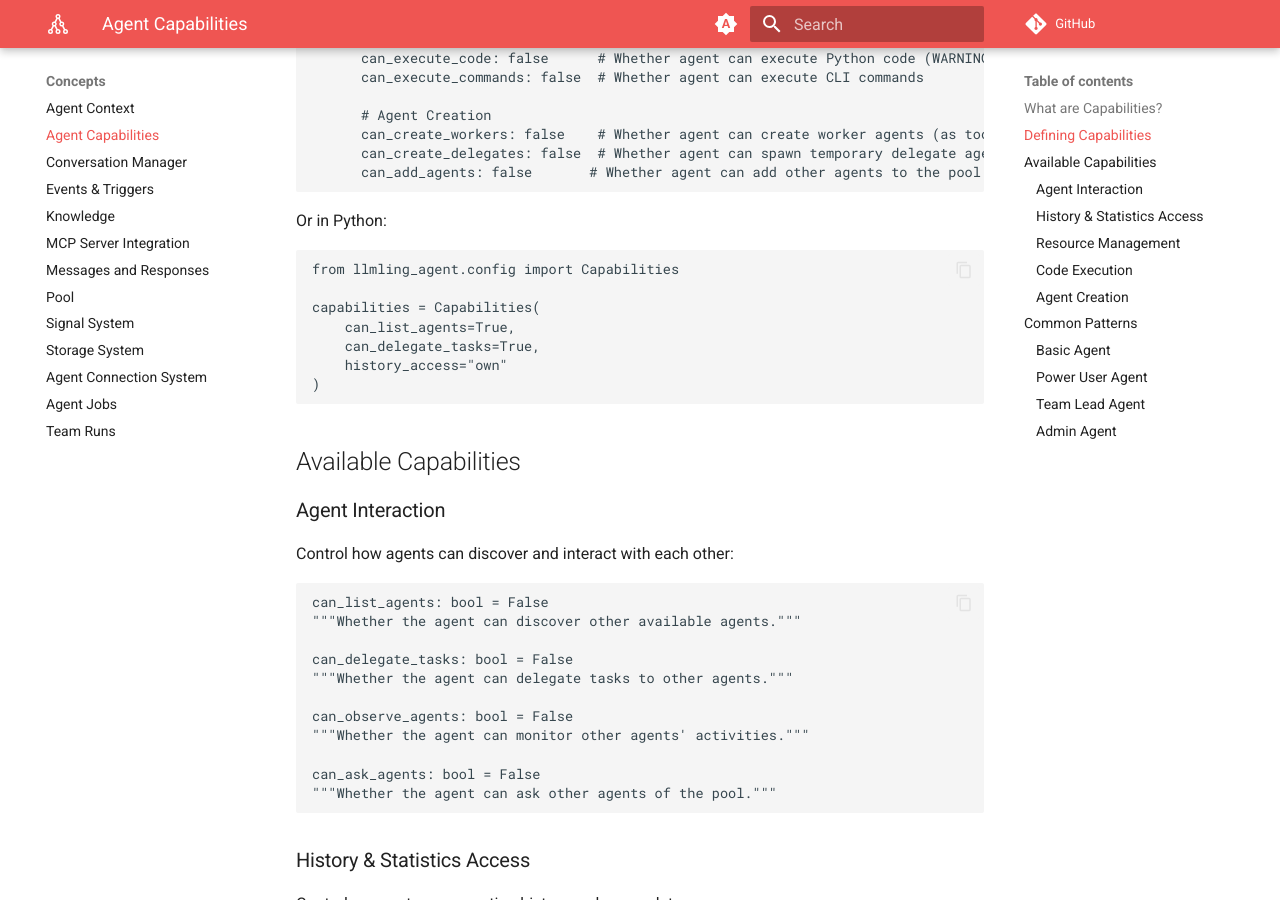
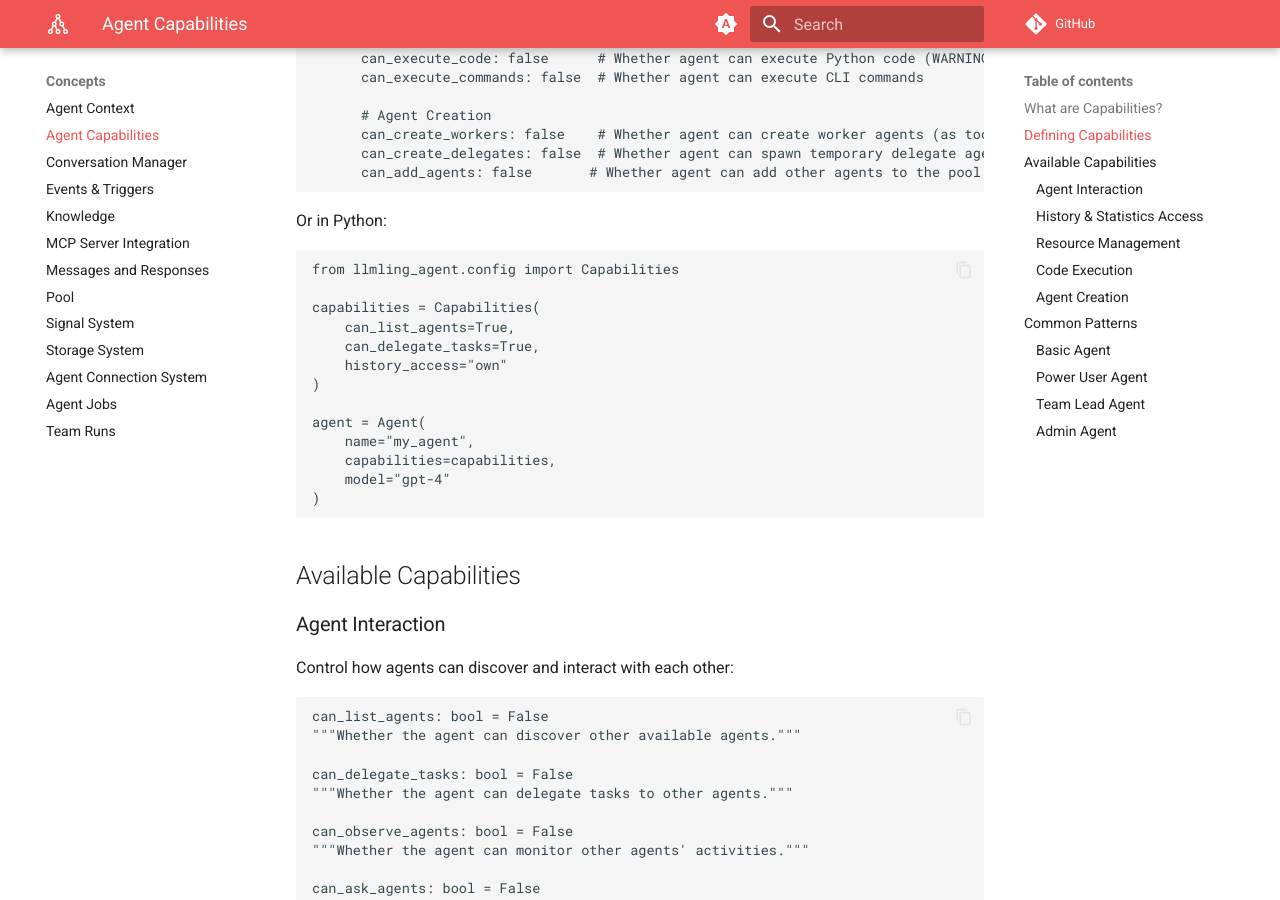
Before and after one commit to uk0/llmling-agent, an MkDocs documentation site: the page built from docs/concepts/capabilities.md, in a window 1280 px wide and 900 px high, scrolled down 1025 px. Built offline with MkDocs 1.6.1 and Material for MkDocs 9.7.7, drawn with Linux system fonts in a browser that asks for light colours; comment, search, counter and statistics services are not loaded.

Commit message:
chore: allow setting capabilites via ctor

````diff
--- a/docs/concepts/capabilities.md
+++ b/docs/concepts/capabilities.md
@@ -2,9 +2,13 @@
 
 ## What are Capabilities?
 
-Capabilities in LLMling define what "special" operations an agent is allowed to perform. While tools provide specific functions an agent can use (like web searches or calculations), capabilities control an agent's access to privileged operations that can modify the system itself or access sensitive information.
+Capabilities in LLMling define what "special" operations an agent is allowed to perform.
+While tools provide specific functions an agent can use (like web searches or calculations),
+capabilities control an agent's access to privileged operations that can modify the system itself or access sensitive information.
 
-Think of capabilities as "administrative privileges" that determine what an agent is allowed to do beyond regular tool usage. When capabilities are enabled, corresponding tools become available to the agent, providing a secure and explicit way to control agent permissions.
+Think of capabilities as "administrative privileges" that determine what an agent is allowed to do beyond regular tool usage.
+When capabilities are enabled, corresponding tools become available to the agent,
+providing a secure and explicit way to control agent permissions.
 
 ## Defining Capabilities
 
@@ -45,6 +49,7 @@ agents:
 ```
 
 Or in Python:
+
 ```python
 from llmling_agent.config import Capabilities
 
@@ -53,11 +58,18 @@ capabilities = Capabilities(
     can_delegate_tasks=True,
     history_access="own"
 )
+
+agent = Agent(
+    name="my_agent",
+    capabilities=capabilities,
+    model="gpt-4"
+)
 ```
 
 ## Available Capabilities
 
 ### Agent Interaction
+
 Control how agents can discover and interact with each other:
 ```python
 can_list_agents: bool = False
@@ -74,6 +86,7 @@ can_ask_agents: bool = False
 ```
 
 ### History & Statistics Access
+
 Control access to conversation history and usage data:
 ```python
 history_access: AccessLevel = "none"
@@ -92,6 +105,7 @@ stats_access: AccessLevel = "none"
 ```
 
 ### Resource Management
+
 Control access to resources and tools:
 ```python
 can_load_resources: bool = False
@@ -114,6 +128,7 @@ can_chain_tools: bool = False
 ```
 
 ### Code Execution
+
 Control ability to execute code (use with caution):
 ```python
 can_execute_code: bool = False
@@ -124,6 +139,7 @@ can_execute_commands: bool = False
 ```
 
 ### Agent Creation
+
 Control ability to create and manage other agents:
 ```python
 can_create_workers: bool = False
@@ -141,6 +157,7 @@ can_add_agents: bool = False
 Here are some common capability configurations for different agent roles:
 
 ### Basic Agent
+
 ```yaml
 agents:
   restricted_agent:
@@ -150,6 +167,7 @@ agents:
 ```
 
 ### Power User Agent
+
 ```yaml
 agents:
   power_user:
@@ -162,6 +180,7 @@ agents:
 ```
 
 ### Team Lead Agent
+
 ```yaml
 agents:
   team_lead:
@@ -177,6 +196,7 @@ agents:
 ```
 
 ### Admin Agent
+
 ```yaml
 agents:
   admin:
````
Also changed, not shown: 1 other file.
